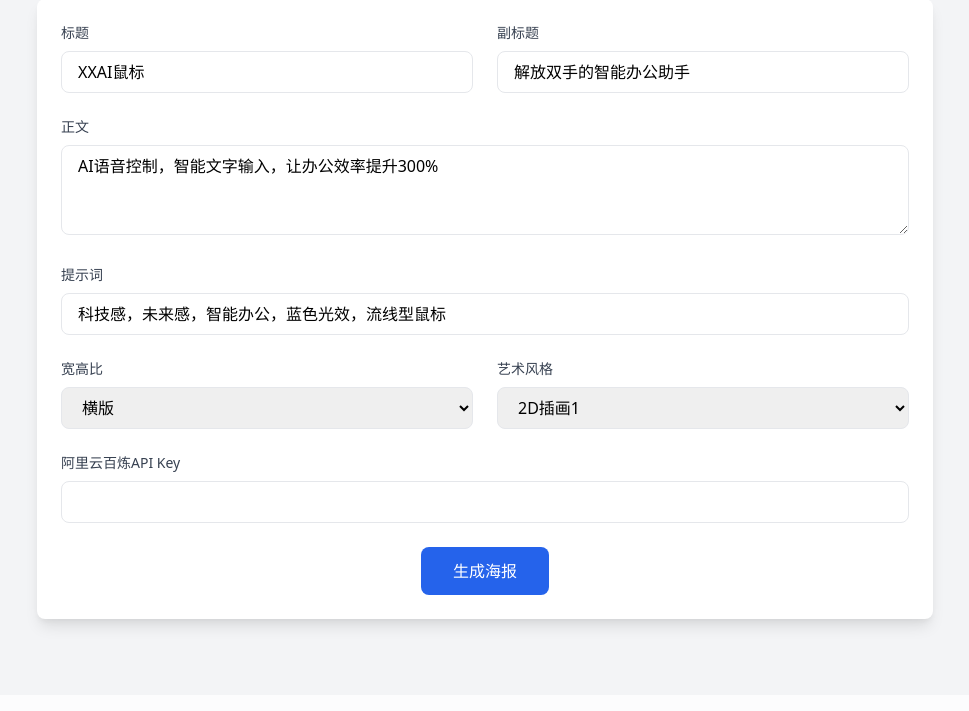
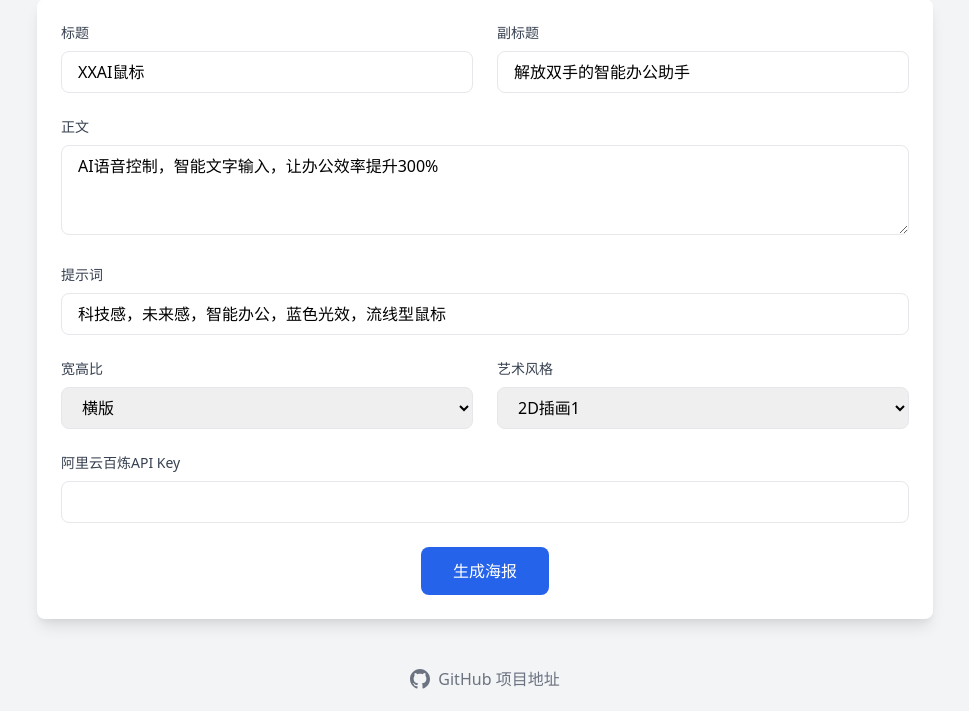
Before and after one commit to koala9527/ai-poster, a FastAPI app: page / in a window 1280 px wide. Shown: the part 105-816 px from the top of the page, without its empty margins (155-1124 px from the left). Before the commit the page ends 739 px from the top, so only its background shows below. Run offline with FastAPI, Linux system fonts and the light colour scheme.

Commit message:
github link

```diff
--- a/templates/index.html
+++ b/templates/index.html
@@ -24,9 +24,22 @@
             max-height: 90vh;
             object-fit: contain;
         }
+        body {
+            min-height: 100vh;
+            display: flex;
+            flex-direction: column;
+        }
+        .main-content {
+            flex: 1;
+        }
+        .footer {
+            margin-top: auto;
+            padding: 1rem 0;
+        }
     </style>
 </head>
-<body class="bg-gray-100 min-h-screen">
+<body class="bg-gray-100">
+    <div class="main-content">
         <div class="container mx-auto px-4 py-8">
             <h1 class="text-4xl font-bold text-center mb-8 text-gray-800">AI海报生成器</h1>
 
@@ -136,6 +149,22 @@
                 </div>
             </div>
         </div>
+    </div>
+
+    <!-- 底部固定链接 -->
+    <footer class="footer">
+        <div class="container mx-auto px-4">
+            <div class="text-center">
+                <a href="https://github.com/koala9527/ai-poster" target="_blank"
+                   class="inline-flex items-center text-gray-500 hover:text-gray-900 transition-colors">
+                    <svg class="w-5 h-5 mr-2" fill="currentColor" viewBox="0 0 24 24">
+                        <path d="M12 0c-6.626 0-12 5.373-12 12 0 5.302 3.438 9.8 8.207 11.387.599.111.793-.261.793-.577v-2.234c-3.338.726-4.033-1.416-4.033-1.416-.546-1.387-1.333-1.756-1.333-1.756-1.089-.745.083-.729.083-.729 1.205.084 1.839 1.237 1.839 1.237 1.07 1.834 2.807 1.304 3.492.997.107-.775.418-1.305.762-1.604-2.665-.305-5.467-1.334-5.467-5.931 0-1.311.469-2.381 1.236-3.221-.124-.303-.535-1.524.117-3.176 0 0 1.008-.322 3.301 1.23.957-.266 1.983-.399 3.003-.404 1.02.005 2.047.138 3.006.404 2.291-1.552 3.297-1.23 3.297-1.23.653 1.653.242 2.874.118 3.176.77.84 1.235 1.911 1.235 3.221 0 4.609-2.807 5.624-5.479 5.921.43.372.823 1.102.823 2.222v3.293c0 .319.192.694.801.576 4.765-1.589 8.199-6.086 8.199-11.386 0-6.627-5.373-12-12-12z"/>
+                    </svg>
+                    GitHub 项目地址
+                </a>
+            </div>
+        </div>
+    </footer>
 
     <!-- 图片预览模态框 -->
     <div id="imageModal" class="modal">
```
Lines whose indentation alone changed are shown as unchanged.
